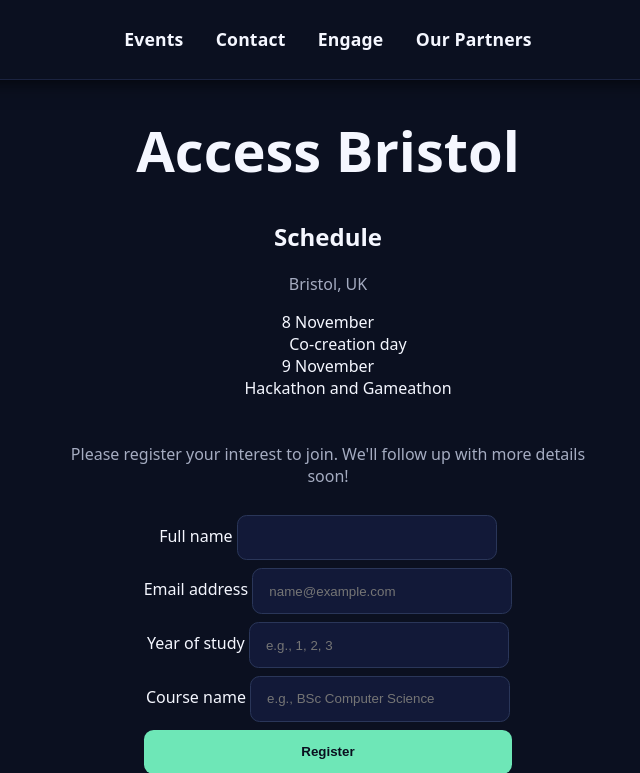
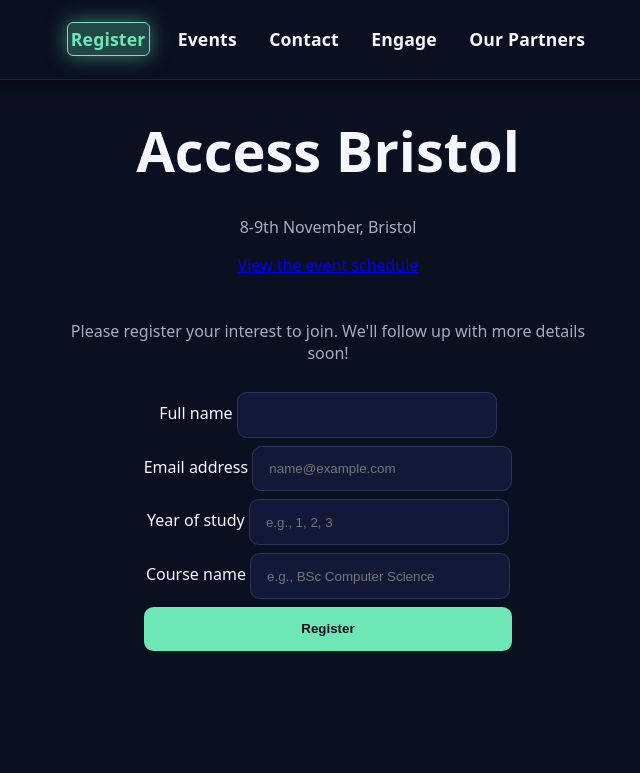
Before and after one commit to ComsKeaneDev/project-submission-backend, a FastAPI app: page / in a window 1280 px wide. Shown: the top 773 px of the page, without its empty margins (312-952 px from the left). After the commit the page ends 651 px from the top, so only its background shows below. Run offline with FastAPI, Linux system fonts and the light colour scheme; some libraries are stand-ins or nearby versions.

Commit message:
feat: Register page sepearte from the schedule page, readme instructions
developer instructions in the readme to run the web app locally and changes to the structure of the site

```diff
--- a/app/main.py
+++ b/app/main.py
@@ -30,7 +30,12 @@ def home(request: Request, success: str | None = None, error: str | None = None)
         {"request": request, "success": success, "error": error, "page": "home"},
     )
 
-
+@app.get("/events", response_class=HTMLResponse)
+def events(request: Request):
+    return templates.TemplateResponse(
+        "events.html",
+        {"request": request, "page": "events"},
+    )
 
 @app.get("/contact", response_class=HTMLResponse)
 def contact(request: Request):
--- a/templates/base.html
+++ b/templates/base.html
@@ -11,7 +11,8 @@
 
     <nav class="site-nav" aria-label="Main Navigation" role="navigation">
     <ul class="site-nav__list">
-        <li class="site-nav__item"><a class="site-nav__link" href="/" aria-current="{{ 'page' if page == 'events' else 'false' }}">Events</a></li>
+        <li class="site-nav__item"><a class="site-nav__link" href="/" aria-current="{{ 'page' if page == 'home' else 'false' }}">Register</a></li>
+        <li class="site-nav__item"><a class="site-nav__link" href="/events" aria-current="{{ 'page' if page == 'events' else 'false' }}">Events</a></li>
         <li class="site-nav__item"><a class="site-nav__link" href="/contact" aria-current="{{ 'page' if page == 'contact' else 'false' }}">Contact</a></li>
         <li class="site-nav__item"><a class="site-nav__link" href="/engage" aria-current="{{ 'page' if page == 'engage' else 'false' }}">Engage</a></li>
         <li class="site-nav__item"><a class="site-nav__link" href="/partners" aria-current="{{ 'page' if page == 'partners' else 'false' }}">Our Partners</a></li>
@@ -21,7 +22,6 @@
 
     <main>
         {% block content %}
-        <!-- Content unique to each page -->
         {% endblock %}
     </main>
 </body>
--- a/templates/index.html
+++ b/templates/index.html
@@ -1,20 +1,14 @@
 {% extends "base.html" %}
 
-{% block title %}Hackathon 2025 Registration{% endblock %}
+{% block title %}Access Bristol{% endblock %}
 
 {% block content %}
 <header class="hero">
     <h1>Access Bristol</h1>
 
 <section aria-labelledby="schedule-heading">
-    <h2 id="schedule-heading">Schedule</h2>
-    <p class="location">Bristol, UK</p>
-    <dl class="days">
-        <dt><time datetime="2025-11-08">8 November</time></dt>
-        <dd>Co-creation day</dd>
-        <dt><time datetime="2025-11-09">9 November</time></dt>
-        <dd>Hackathon and Gameathon</dd>
-    </dl>
+    <p class="location">8-9th November, Bristol</p>
+    <p><a href="/events">View the event schedule</a></p>
 </section>
 
 <p>Please register your interest to join. We'll follow up with more details soon!</p>
```
Also changed, not shown: templates/events.html (added, +19 -0 lines), README.md.
